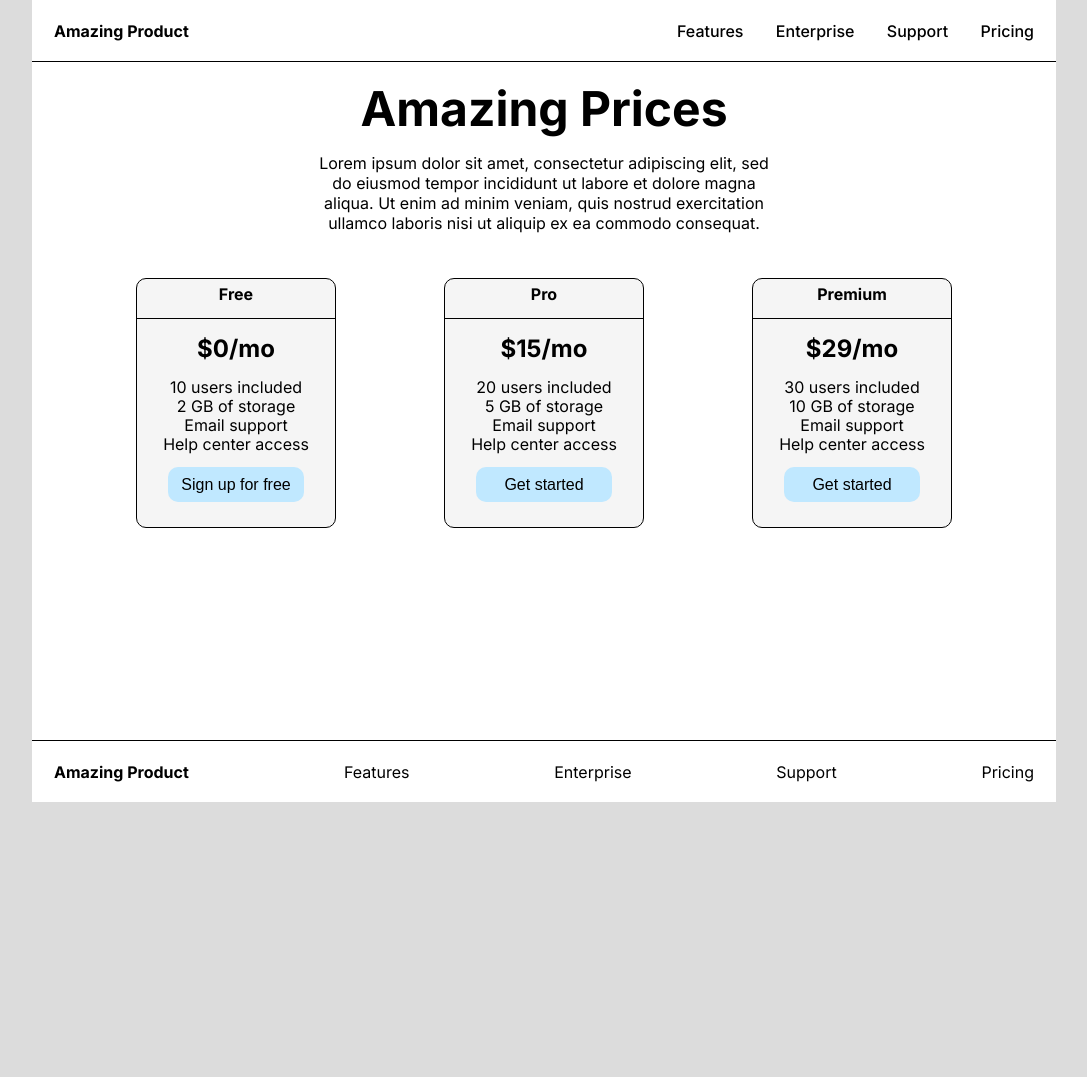
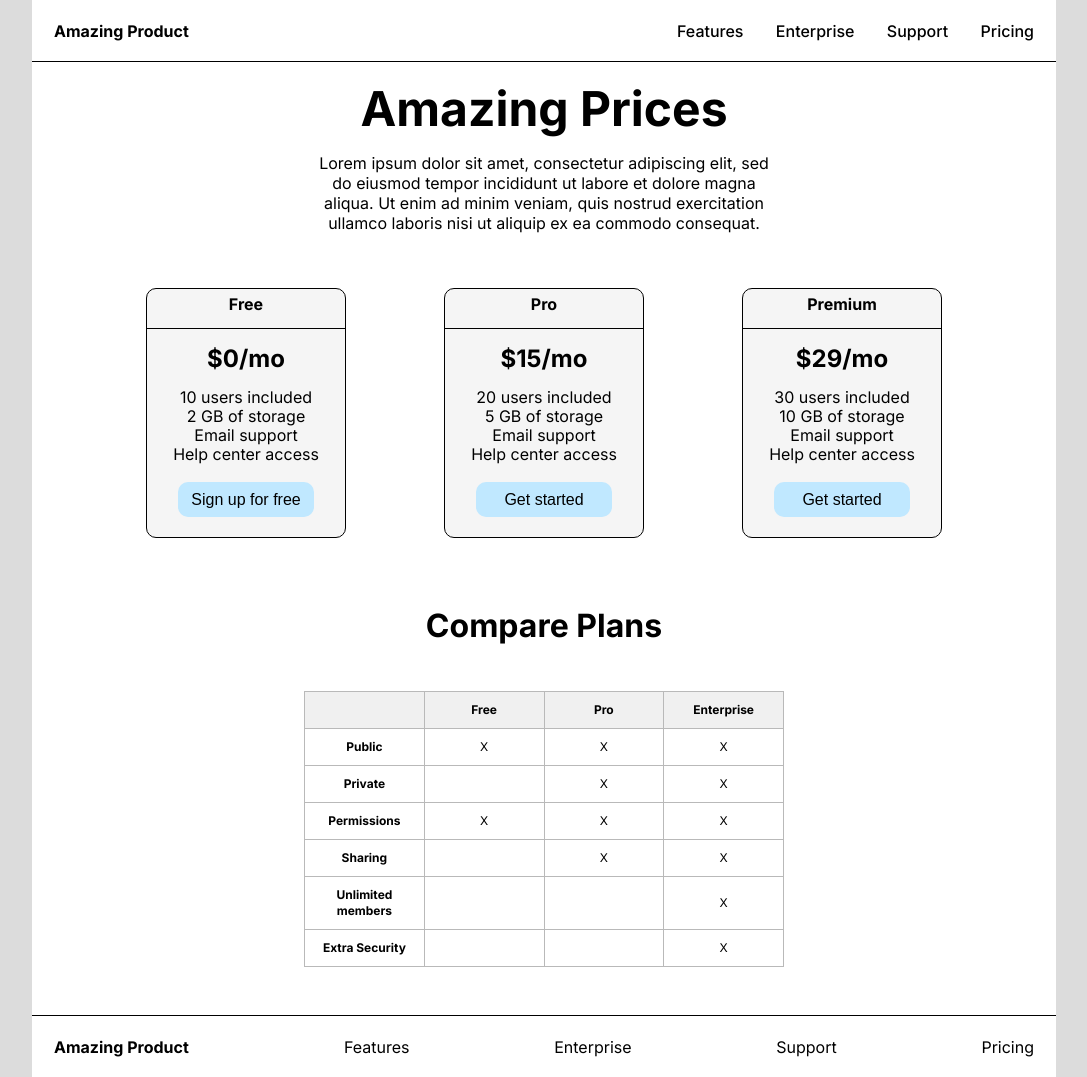
Before and after one commit to AleSanches1/hyperskill-frontend, a plain HTML site: page amazing-prices/index.html in a window 1280 px wide. Shown: the whole page, without its empty margins (96-1183 px from the left). Before the commit the page ends 802 px from the top, so only its background shows below. Drawn offline with Linux system fonts and the light colour scheme.

Commit message:
amazing-prices: stage 3 completed

```diff
--- a/amazing-prices/index.html
+++ b/amazing-prices/index.html
@@ -67,6 +67,59 @@
                 </div>
             </div>
         </section>
+        <section class="section_3">
+            <h2>Compare Plans</h2>
+            <table>
+                <thead>
+                <tr>
+                    <th class="col-1"></th>
+                    <th class="col-2">Free</th>
+                    <th class="col-3">Pro</th>
+                    <th class="col-4">Enterprise</th>
+                </tr>
+                </thead>
+                <tbody>
+                <tr>
+                    <th class="option">Public</th>
+                    <td>X</td>
+                    <td>X</td>
+                    <td>X</td>
+                </tr>
+                <tr>
+                    <th class="option">Private</th>
+                    <td>  </td>
+                    <td>X</td>
+                    <td>X</td>
+                </tr>
+                <tr>
+                    <th class="option">Permissions</th>
+                    <td>X</td>
+                    <td>X</td>
+                    <td>X</td>
+                </tr>
+                <tr>
+                    <th class="option">Sharing</th>
+                    <td>  </td>
+                    <td>X</td>
+                    <td>X</td>
+                </tr>
+                <tr>
+                    <th class="option">Unlimited members</th>
+                    <td>  </td>
+                    <td>  </td>
+                    <td>X</td>
+                </tr>
+                <tr>
+                    <th class="option">Extra Security</th>
+                    <td>  </td>
+                    <td>  </td>
+                    <td>X</td>
+                </tr>
+
+
+                </tbody>
+            </table>
+        </section>
     </main>
     <footer class="footer">
         <div class="product_anchor">
--- a/amazing-prices/prices.css
+++ b/amazing-prices/prices.css
@@ -53,32 +53,42 @@ a {
 }
 
 .main {
+    box-sizing: border-box;
     background-color: white;
     flex-grow: 1;
     min-height: calc(100% - 122px); /* Subtract header and footer heights */
 }
-.section_1{
+
+.section_1 {
     display: flex;
     flex-direction: column;
     text-align: center;
     box-sizing: border-box;
-    padding: 17px 283px 45px 283px;
+    padding-bottom: 45px;
+    padding-top: 17px;
+    max-width: 459px;
+    margin: 0 auto;
 }
+
 h1 {
     font-size: 48px;
     font-weight: 700;
     line-height: normal;
     padding-bottom: 15px;
 }
-.section_1 p{
+
+.section_1 p {
     font-size: 16px;
 }
-.section_2{
+
+.section_2 {
     display: flex;
-    margin: 0 104px;
+    margin: 0 auto;
     justify-content: space-between;
+    max-width: 816px;
 }
-.card{
+
+.card {
     background-color: #F5F5F5;
     border: 1px solid black;
     border-radius: 10px;
@@ -86,8 +96,10 @@ h1 {
     height: 250px;
     box-sizing: border-box;
     text-align: center;
+    margin: 10px;
 }
-.card-header{
+
+.card-header {
     font-size: 16px;
     font-weight: 700;
     border-bottom: 1px solid black;
@@ -95,22 +107,26 @@ h1 {
     padding-bottom: 14px;
 
 }
-.card-body{
+
+.card-body {
     padding-top: 15px;
     padding-bottom: 13px;
 }
+
 .card-body h3 {
     font-size: 24px;
     font-weight: 700;
     line-height: 29px;
     margin-bottom: 15px;
 }
-.card-body p{
+
+.card-body p {
     font-size: 16px;
     font-weight: 400;
     line-height: 19px;
 }
-button{
+
+button {
     border-radius: 10px;
     width: 136px;
     height: 35px;
@@ -120,6 +136,42 @@ button{
     font-weight: 400;
     position: relative;
     bottom: -13px;
+    margin: 5px;
+}
+
+.section_3 {
+    box-sizing: border-box;
+    text-align: center;
+    padding-top: 58px;
+    padding-bottom: 46px;
+}
+
+h2 {
+    font-weight: 700;
+    font-size: 32px;
+    margin-bottom: 46px;
+}
+
+table {
+    width: 480px;
+    border-collapse: collapse;
+    font-size: 12px;
+    line-height: 16px;
+    margin: 0 auto;
+}
+
+table, th, tr, td {
+    border: 1px solid #B9B9B9;
+}
+
+.col-1, .col-2, .col-3, .col-4 {
+    width: 25%;
+    padding: 10px 12px;
+    background-color: rgba(0, 0, 0, 0.06);
+}
+
+.option {
+    padding: 10px 12px;
 }
 
 .footer {
```
